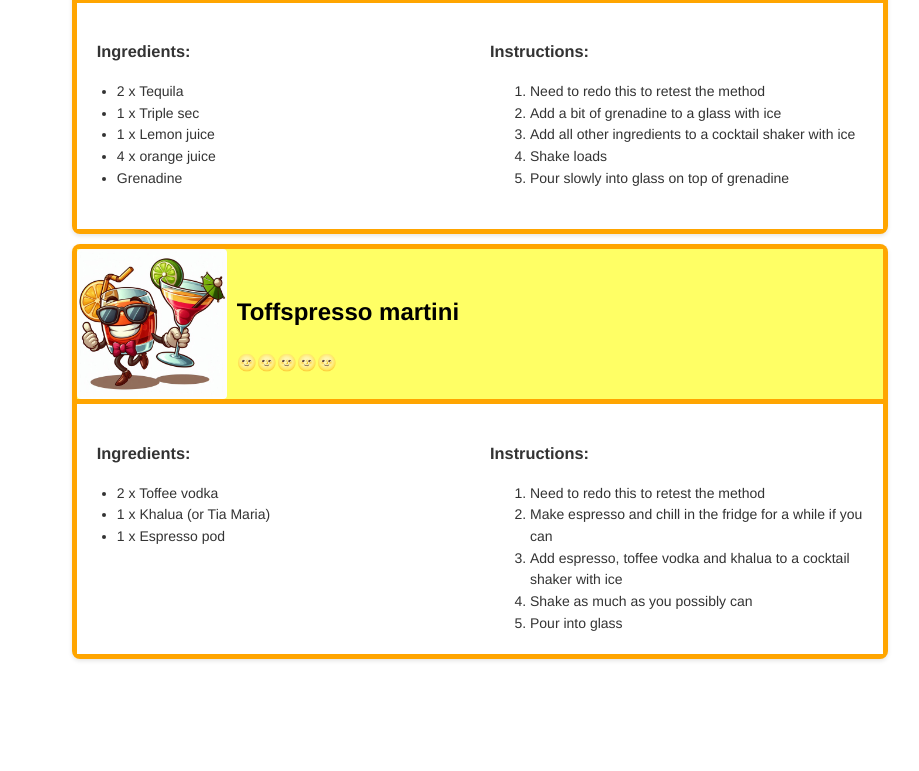
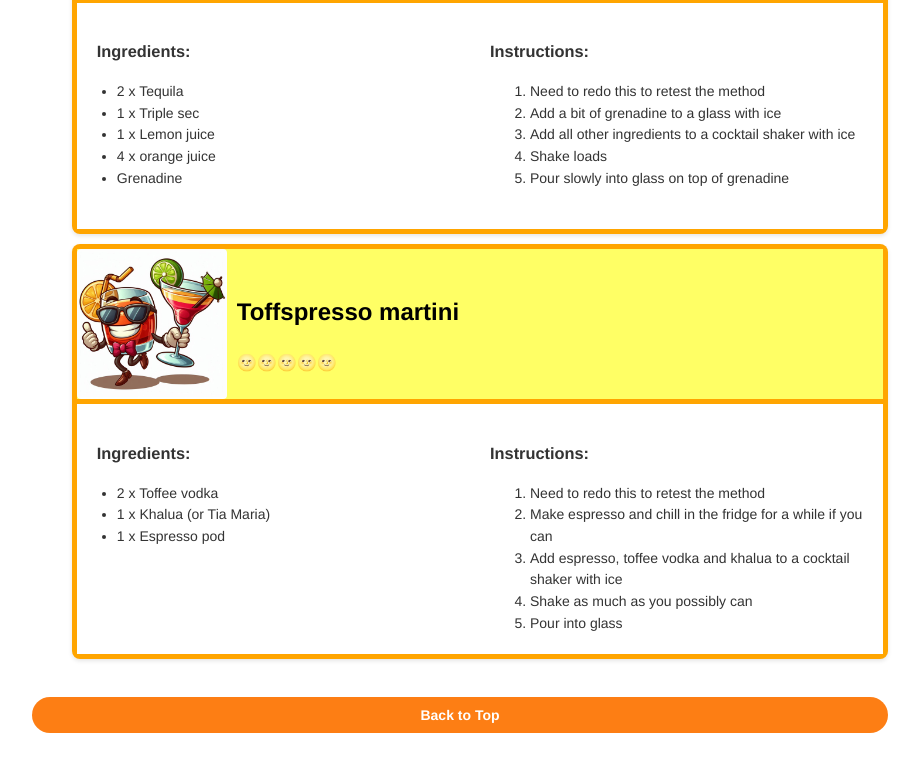
Before and after one commit to cjrace/almostyellow, a Next.js app: page /cocktails in a window 1280 px wide. Shown: the part 2983-3754 px from the top of the page, without its empty margins (180-1099 px from the left). Before the commit the page ends 3708 px from the top, so only its background shows below. Built offline with nearby package versions, Linux system fonts and the light colour scheme.

Commit message:
add btt button on holidays and cocktails

```diff
--- a/pages/cocktails.tsx
+++ b/pages/cocktails.tsx
@@ -5,6 +5,7 @@ import { SpiritSelect } from "../components/cocktails/spiritselect";
 import { cocktails } from "../components/cocktails/cocktails";
 import CocktailBox from "../components/cocktails/cocktailbox";
 import { Breadcrumbs, Anchor } from "@mantine/core";
+import BackToTopButton from "../components/backtotop";
 
 const crumbitems = [
   { title: "Home", href: "/" },
@@ -65,6 +66,8 @@ const CocktailsPage: React.FC = () => {
               </div>
             ))}
         </ul>
+
+        <BackToTopButton className={styles.backToTopButton} />
       </main>
     </div>
   );
--- a/pages/holidays.tsx
+++ b/pages/holidays.tsx
@@ -1,6 +1,7 @@
 import React from "react";
 import { Text, Timeline, Breadcrumbs, Anchor } from "@mantine/core";
 import styles from "../app/page.module.css";
+import BackToTopButton from "../components/backtotop";
 import {
   IconSun,
   IconShip,
@@ -254,6 +255,8 @@ const HolidaysPage: React.FC = () => {
             </Text>
           </Timeline.Item>
         </Timeline>
+
+        <BackToTopButton className={styles.backToTopButton} />
       </main>
     </div>
   );
```
